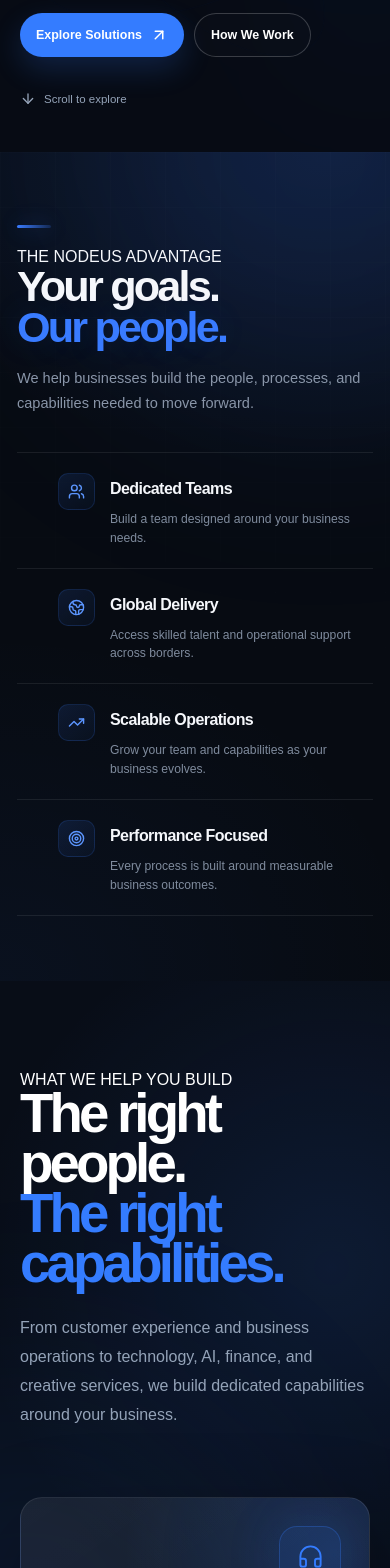
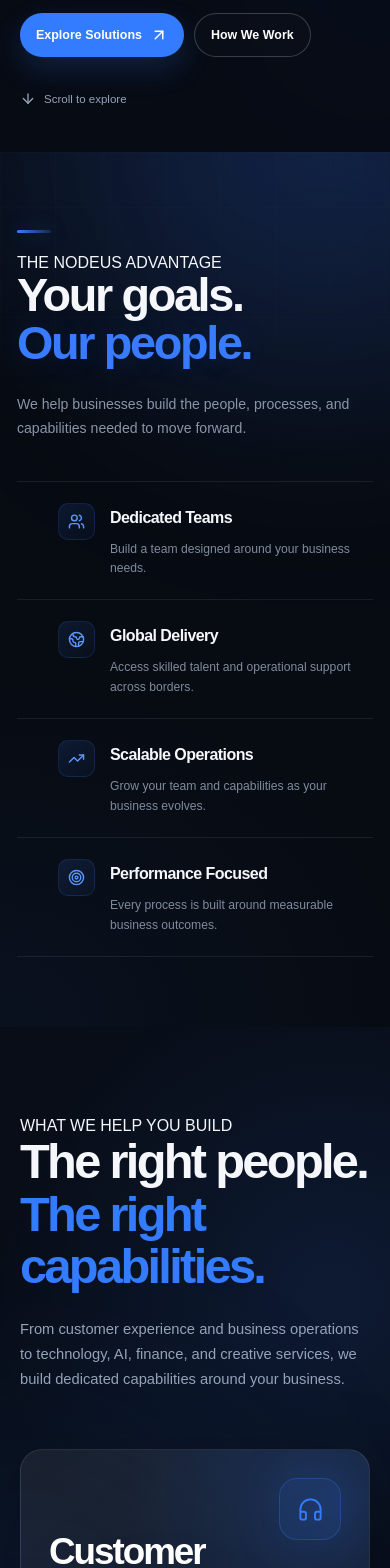
Before and after one commit to nodeus-tech-pvt-ltd/nodeus-website, a React (Vite) app: page / in a window 390 px wide. Shown: the part 432-2000 px from the top of the page. Built offline with nearby package versions, Linux system fonts and the light colour scheme; no server answers.

Commit message:
Update the design

```diff
--- a/src/styles/home/SolutionsPreview.css
+++ b/src/styles/home/SolutionsPreview.css
@@ -5,7 +5,9 @@
 .solutions-slider-section {
   position: relative;
 
-  padding: 120px 6vw;
+  width: 100%;
+
+  padding: 130px 6vw;
 
   overflow: hidden;
 
@@ -17,7 +19,9 @@
     ),
     #080d17;
 
-  color: #ffffff;
+  color: #f5f7fb;
+
+  box-sizing: border-box;
 }
 
 
@@ -38,7 +42,12 @@
 
   border-radius: 50%;
 
-  background: rgba(52, 124, 255, 0.1);
+  background: rgba(
+    52,
+    124,
+    255,
+    0.1
+  );
 
   filter: blur(120px);
 
@@ -56,6 +65,7 @@
   z-index: 1;
 
   width: 100%;
+
   max-width: 1250px;
 
   margin: 0 auto;
@@ -69,41 +79,80 @@
 .solutions-slider-header {
   display: grid;
 
-  grid-template-columns: 1fr 0.62fr;
+  grid-template-columns:
+    minmax(0, 1.35fr)
+    minmax(280px, 0.65fr);
 
-  gap: 90px;
+  gap: 80px;
 
   align-items: end;
 
-  margin-bottom: 65px;
+  margin-bottom: 70px;
 }
 
+
+/* =========================================
+   MAIN HEADING
+========================================= */
+
 .solutions-slider-header h2 {
+  width: 100%;
+
+  max-width: 900px;
+
   margin: 0;
 
-  color: #ffffff;
+  color: #f5f7fb;
 
-  font-size: clamp(
-    3.2rem,
+  font-size:
+    clamp(
+      3.4rem,
       6vw,
-    6.5rem
+      6rem
     );
 
   font-weight: 600;
 
-  line-height: 0.92;
+  /*
+    More vertical breathing room between
+    the two heading lines.
+  */
+  line-height: 1.05;
 
-  letter-spacing: -0.07em;
+  /*
+    Slightly reduced negative tracking
+    prevents the letters from looking squeezed.
+  */
+  letter-spacing: -0.06em;
+
+  text-wrap: balance;
 }
 
+
+/* =========================================
+   BLUE HEADING TEXT
+========================================= */
+
 .solutions-slider-header h2 span {
+  display: inline;
+
   color: #347cff;
 }
 
+
+/* =========================================
+   HEADER DESCRIPTION
+========================================= */
+
 .solutions-slider-header > p {
+  width: 100%;
+
   max-width: 450px;
 
-  margin: 0 0 5px;
+  margin:
+    0
+    0
+    8px;
 
   color: #94a3b8;
 
@@ -120,12 +169,12 @@
 .solutions-slider-wrapper {
   position: relative;
 
-  /* Allow hover animation to remain visible */
   overflow: visible;
 
   min-height: 470px;
 
   padding-top: 12px;
+
   padding-bottom: 12px;
 }
 
@@ -163,7 +212,9 @@
 
   display: grid;
 
-  grid-template-columns: minmax(0, 1fr) 180px;
+  grid-template-columns:
+    minmax(0, 1fr)
+    180px;
 
   min-height: 430px;
 
@@ -171,7 +222,9 @@
 
   overflow: hidden;
 
-  border: 1px solid rgba(
+  border:
+    1px solid
+    rgba(
       255,
       255,
       255,
@@ -183,18 +236,38 @@
   background:
     radial-gradient(
       circle at 90% 10%,
-      rgba(52, 124, 255, 0.18),
+      rgba(
+        52,
+        124,
+        255,
+        0.18
+      ),
       transparent 35%
     ),
     linear-gradient(
       145deg,
-      rgba(255, 255, 255, 0.065),
-      rgba(255, 255, 255, 0.018)
+      rgba(
+        255,
+        255,
+        255,
+        0.065
+      ),
+      rgba(
+        255,
+        255,
+        255,
+        0.018
+      )
     );
 
   box-shadow:
     0 30px 90px
-    rgba(0, 0, 0, 0.28);
+    rgba(
+      0,
+      0,
+      0,
+      0.28
+    );
 
   transition:
     transform 0.4s ease,
@@ -209,14 +282,25 @@
 
 .solution-slider-card-link:hover
 .solution-slider-card {
-  transform: translateY(-7px);
+  transform:
+    translateY(-7px);
 
   border-color:
-    rgba(52, 124, 255, 0.35);
+    rgba(
+      52,
+      124,
+      255,
+      0.35
+    );
 
   box-shadow:
     0 40px 100px
-    rgba(0, 0, 0, 0.38);
+    rgba(
+      0,
+      0,
+      0,
+      0.38
+    );
 }
 
 
@@ -230,19 +314,27 @@
   position: absolute;
 
   right: -100px;
+
   bottom: -180px;
 
   width: 400px;
+
   height: 400px;
 
   border-radius: 50%;
 
   border:
     1px solid
-    rgba(52, 124, 255, 0.12);
+    rgba(
+      52,
+      124,
+      255,
+      0.12
+    );
 
   pointer-events: none;
 }
+
 
 .solution-slider-card::after {
   content: "";
@@ -250,17 +342,25 @@
   position: absolute;
 
   right: 70px;
+
   top: 50%;
 
   width: 280px;
+
   height: 280px;
 
-  transform: translateY(-50%);
+  transform:
+    translateY(-50%);
 
   border-radius: 50%;
 
   background:
-    rgba(52, 124, 255, 0.05);
+    rgba(
+      52,
+      124,
+      255,
+      0.05
+    );
 
   filter: blur(40px);
 
@@ -314,12 +414,21 @@
   padding-top: 70px;
 }
 
+
+/* =========================================
+   CARD HEADING
+========================================= */
+
 .solution-slider-content h3 {
-  margin: 0 0 22px;
+  margin:
+    0
+    0
+    22px;
 
   color: #ffffff;
 
-  font-size: clamp(
+  font-size:
+    clamp(
       2.2rem,
       4vw,
       4.2rem
@@ -327,10 +436,15 @@
 
   font-weight: 600;
 
-  line-height: 0.98;
+  line-height: 1.02;
 
   letter-spacing: -0.055em;
 }
+
+
+/* =========================================
+   CARD DESCRIPTION
+========================================= */
 
 .solution-slider-content > p {
   max-width: 650px;
@@ -359,17 +473,30 @@
   margin-top: 30px;
 }
 
+
 .solution-slider-services span {
-  padding: 8px 13px;
+  padding:
+    8px
+    13px;
 
   border:
     1px solid
-    rgba(255, 255, 255, 0.08);
+    rgba(
+      255,
+      255,
+      255,
+      0.08
+    );
 
   border-radius: 999px;
 
   background:
-    rgba(255, 255, 255, 0.035);
+    rgba(
+      255,
+      255,
+      255,
+      0.035
+    );
 
   color: #bfdbfe;
 
@@ -401,6 +528,7 @@
   transition:
     gap 0.3s ease;
 }
+
 
 .solution-slider-card-link:hover
 .solution-slider-link {
@@ -441,27 +569,44 @@
   place-items: center;
 
   width: 110px;
+
   height: 110px;
 
   border:
     1px solid
-    rgba(52, 124, 255, 0.28);
+    rgba(
+      52,
+      124,
+      255,
+      0.28
+    );
 
   border-radius: 30px;
 
   background:
-    rgba(52, 124, 255, 0.12);
+    rgba(
+      52,
+      124,
+      255,
+      0.12
+    );
 
   color: #347cff;
 
   box-shadow:
     0 0 55px
-    rgba(52, 124, 255, 0.16);
+    rgba(
+      52,
+      124,
+      255,
+      0.16
+    );
 
   transition:
     transform 0.4s ease,
     box-shadow 0.4s ease;
 }
+
 
 .solution-slider-card-link:hover
 .solution-slider-icon {
@@ -471,7 +616,12 @@
 
   box-shadow:
     0 0 70px
-    rgba(52, 124, 255, 0.25);
+    rgba(
+      52,
+      124,
+      255,
+      0.25
+    );
 }
 
 
@@ -485,16 +635,27 @@
   place-items: center;
 
   width: 48px;
+
   height: 48px;
 
   border:
     1px solid
-    rgba(255, 255, 255, 0.1);
+    rgba(
+      255,
+      255,
+      255,
+      0.1
+    );
 
   border-radius: 50%;
 
   background:
-    rgba(255, 255, 255, 0.04);
+    rgba(
+      255,
+      255,
+      255,
+      0.04
+    );
 
   color: #ffffff;
 
@@ -504,6 +665,7 @@
     transform 0.3s ease;
 }
 
+
 .solution-slider-card-link:hover
 .solution-slider-arrow {
   background: #347cff;
@@ -511,7 +673,10 @@
   border-color: #347cff;
 
   transform:
-    translate(4px, -4px);
+    translate(
+      4px,
+      -4px
+    );
 }
 
 
@@ -529,6 +694,7 @@
   margin-top: 25px;
 }
 
+
 .solution-slider-counter {
   display: flex;
 
@@ -537,11 +703,13 @@
   gap: 6px;
 }
 
+
 .solution-slider-counter strong {
   color: #ffffff;
 
   font-size: 1.2rem;
 }
+
 
 .solution-slider-counter span {
   color: #64748b;
@@ -549,28 +717,41 @@
   font-size: 0.85rem;
 }
 
+
 .solution-slider-buttons {
   display: flex;
 
   gap: 10px;
 }
 
+
 .solution-slider-buttons button {
-  width: 48px;
-  height: 48px;
-
   display: grid;
 
   place-items: center;
 
+  width: 48px;
+
+  height: 48px;
+
   border:
     1px solid
-    rgba(255, 255, 255, 0.1);
+    rgba(
+      255,
+      255,
+      255,
+      0.1
+    );
 
   border-radius: 50%;
 
   background:
-    rgba(255, 255, 255, 0.04);
+    rgba(
+      255,
+      255,
+      255,
+      0.04
+    );
 
   color: #ffffff;
 
@@ -580,9 +761,15 @@
     0.3s ease;
 }
 
+
 .solution-slider-buttons button:hover {
   border-color:
-    rgba(52, 124, 255, 0.5);
+    rgba(
+      52,
+      124,
+      255,
+      0.5
+    );
 
   background: #347cff;
 
@@ -610,8 +797,14 @@
 
   border-top:
     1px solid
-    rgba(255, 255, 255, 0.08);
+    rgba(
+      255,
+      255,
+      255,
+      0.08
+    );
 }
+
 
 .solutions-slider-footer p {
   max-width: 420px;
@@ -624,6 +817,7 @@
 
   line-height: 1.7;
 }
+
 
 .all-solutions-link {
   display: inline-flex;
@@ -645,6 +839,7 @@
     color 0.3s ease;
 }
 
+
 .all-solutions-link:hover {
   gap: 16px;
 
@@ -659,16 +854,45 @@
 @media (max-width: 900px) {
 
   .solutions-slider-section {
-    padding: 100px 5vw;
+    padding:
+      105px
+      5vw;
   }
+
 
   .solutions-slider-header {
     grid-template-columns: 1fr;
 
-    gap: 25px;
+    gap: 30px;
 
-    margin-bottom: 50px;
+    align-items: start;
+
+    margin-bottom: 55px;
   }
+
+
+  .solutions-slider-header h2 {
+    max-width: 850px;
+
+    font-size:
+      clamp(
+        3.2rem,
+        8vw,
+        5.5rem
+      );
+
+    line-height: 1.06;
+
+    letter-spacing: -0.06em;
+  }
+
+
+  .solutions-slider-header > p {
+    max-width: 600px;
+
+    margin: 0;
+  }
+
 
   .solution-slider-card {
     grid-template-columns:
@@ -682,17 +906,38 @@
     gap: 30px;
   }
 
+
   .solution-slider-content {
     padding-top: 55px;
   }
 
+
   .solution-slider-icon {
     width: 82px;
+
     height: 82px;
 
     border-radius: 24px;
   }
+}
 
+
+/* =========================================
+   SMALL TABLET
+========================================= */
+
+@media (max-width: 750px) {
+
+  .solutions-slider-header h2 {
+    font-size:
+      clamp(
+        3rem,
+        9vw,
+        5rem
+      );
+
+    line-height: 1.07;
+  }
 }
 
 
@@ -703,16 +948,55 @@
 @media (max-width: 600px) {
 
   .solutions-slider-section {
-    padding: 90px 20px;
+    padding:
+      90px
+      20px;
   }
 
+
+  /* -----------------------------------------
+     HEADER
+  ----------------------------------------- */
+
+  .solutions-slider-header {
+    gap: 24px;
+
+    margin-bottom: 45px;
+  }
+
+
   .solutions-slider-header h2 {
-    font-size: clamp(
-      2.8rem,
-      14vw,
-      4.5rem
+    width: 100%;
+
+    max-width: 100%;
+
+    font-size:
+      clamp(
+        2.7rem,
+        12.5vw,
+        4.2rem
       );
+
+    line-height: 1.08;
+
+    letter-spacing: -0.055em;
+
+    text-wrap: balance;
   }
+
+
+  .solutions-slider-header > p {
+    max-width: 100%;
+
+    font-size: 0.92rem;
+
+    line-height: 1.7;
+  }
+
+
+  /* -----------------------------------------
+     CARD
+  ----------------------------------------- */
 
   .solution-slider-card {
     grid-template-columns: 1fr;
@@ -724,21 +1008,28 @@
     border-radius: 22px;
   }
 
+
   .solution-slider-left {
     min-height: 100%;
   }
+
 
   .solution-slider-number {
     margin-bottom: 0;
   }
 
+
   .solution-slider-content {
     padding-top: 55px;
   }
 
+
   .solution-slider-content h3 {
     font-size: 2.3rem;
+
+    line-height: 1.04;
   }
+
 
   .solution-slider-content > p {
     font-size: 0.9rem;
@@ -746,38 +1037,60 @@
     line-height: 1.7;
   }
 
+
+  /* -----------------------------------------
+     SERVICES
+  ----------------------------------------- */
+
   .solution-slider-services {
     margin-top: 24px;
   }
+
+
+  /* -----------------------------------------
+     RIGHT SIDE
+  ----------------------------------------- */
 
   .solution-slider-right {
     position: absolute;
 
     top: 28px;
+
     right: 28px;
 
     display: block;
   }
 
+
   .solution-slider-icon {
     width: 62px;
+
     height: 62px;
 
     border-radius: 18px;
   }
 
+
   .solution-slider-icon svg {
     width: 27px;
+
     height: 27px;
   }
+
 
   .solution-slider-arrow {
     display: none;
   }
 
+
   .solution-slider-link {
     margin-top: 28px;
   }
+
+
+  /* -----------------------------------------
+     FOOTER
+  ----------------------------------------- */
 
   .solutions-slider-footer {
     flex-direction: column;
@@ -786,5 +1099,44 @@
 
     margin-top: 40px;
   }
+}
 
+
+/* =========================================
+   VERY SMALL PHONES
+========================================= */
+
+@media (max-width: 380px) {
+
+  .solutions-slider-section {
+    padding:
+      80px
+      18px;
   }
+
+
+  .solutions-slider-header h2 {
+    font-size: 2.6rem;
+
+    line-height: 1.08;
+
+    letter-spacing: -0.05em;
+  }
+
+
+  .solution-slider-card {
+    padding: 24px;
+  }
+
+
+  .solution-slider-content {
+    padding-top: 50px;
+  }
+
+
+  .solution-slider-content h3 {
+    font-size: 2.1rem;
+
+    line-height: 1.05;
+  }
+}
--- a/src/styles/home/TrustStrip.css
+++ b/src/styles/home/TrustStrip.css
@@ -14,11 +14,13 @@
   --trust-muted: #8995a8;
 
   position: relative;
+
   width: 100%;
+
   box-sizing: border-box;
 
   padding:
-    clamp(80px, 9vw, 140px)
+    clamp(90px, 10vw, 150px)
     max(24px, 6vw);
 
   overflow: hidden;
@@ -41,13 +43,14 @@
 
 
 /* =========================================================
-   BACKGROUND
+   BACKGROUND GRID
 ========================================================= */
 
 .trust-strip::before {
   content: "";
 
   position: absolute;
+
   inset: 0;
 
   pointer-events: none;
@@ -76,7 +79,9 @@
 }
 
 
-/* Blue atmospheric glow */
+/* =========================================================
+   BLUE ATMOSPHERIC GLOW
+========================================================= */
 
 .trust-strip::after {
   content: "";
@@ -84,9 +89,11 @@
   position: absolute;
 
   width: 500px;
+
   height: 500px;
 
   top: -260px;
+
   right: -180px;
 
   border-radius: 50%;
@@ -106,6 +113,7 @@
 
 .trust-grid {
   position: relative;
+
   z-index: 2;
 
   width: min(1280px, 100%);
@@ -115,10 +123,11 @@
   display: grid;
 
   grid-template-columns:
-    minmax(280px, 0.72fr)
-    minmax(0, 1.28fr);
+    minmax(360px, 0.78fr)
+    minmax(0, 1.22fr);
 
-  gap: clamp(45px, 7vw, 110px);
+  gap:
+    clamp(55px, 7vw, 110px);
 
   align-items: start;
 }
@@ -134,10 +143,14 @@
   align-self: start;
 
   padding-top: 8px;
+
+  min-width: 0;
 }
 
 
-/* Small blue marker */
+/* =========================================================
+   SMALL BLUE MARKER
+========================================================= */
 
 .trust-intro::before {
   content: "";
@@ -145,9 +158,10 @@
   display: block;
 
   width: 42px;
+
   height: 3px;
 
-  margin-bottom: 24px;
+  margin-bottom: 25px;
 
   border-radius: 999px;
 
@@ -165,36 +179,78 @@
 
 
 /* =========================================================
+   INTRO LABEL
+========================================================= */
+
+.trust-intro-label {
+  display: block;
+
+  margin-bottom: 18px;
+
+  color: #ffffff;
+
+  font-size: 0.95rem;
+
+  font-weight: 500;
+
+  line-height: 1.4;
+}
+
+
+/* =========================================================
    INTRO HEADING
 ========================================================= */
 
 .trust-intro h2 {
-  max-width: 520px;
+  width: 100%;
+
+  max-width: 600px;
 
   margin:
     0
     0
-    25px;
+    28px;
 
   color: var(--trust-text);
 
   font-size:
     clamp(
-      3rem,
-      5.2vw,
+      3.4rem,
+      5.4vw,
       5.7rem
     );
 
   font-weight: 700;
 
-  line-height: 0.91;
+  /*
+    Increased from 0.91.
+    This is the main fix for the squeezed appearance.
+  */
+  line-height: 0.99;
 
   letter-spacing: -0.065em;
+
+  text-wrap: balance;
 }
 
 
+/*
+   Make the blue phrase its own clean line.
+
+   This prevents:
+   "Our"
+   "people."
+
+   and gives the heading a much more intentional
+   editorial layout.
+*/
+
 .trust-intro h2 span {
-  display: inline;
+  display: block;
+
+  width: max-content;
+
+  max-width: 100%;
 
   color: var(--trust-blue);
 
@@ -209,7 +265,9 @@
 ========================================================= */
 
 .trust-intro p {
-  max-width: 430px;
+  width: 100%;
+
+  max-width: 470px;
 
   margin: 0;
 
@@ -217,9 +275,9 @@
 
   font-size:
     clamp(
-      0.9rem,
+      0.95rem,
       1.1vw,
-      1rem
+      1.05rem
     );
 
   line-height: 1.8;
@@ -247,7 +305,6 @@
 
 /* =========================================================
    CAPABILITY CARD
-   Redesigned as horizontal editorial rows
 ========================================================= */
 
 .capability-card {
@@ -272,7 +329,7 @@
   column-gap: 20px;
 
   padding:
-    27px
+    29px
     4px;
 
   overflow: hidden;
@@ -287,7 +344,7 @@
 
   background: transparent;
 
-  backdrop-filter: none;
+  --arrow-opacity: 0;
 
   transition:
     padding 0.35s ease,
@@ -363,6 +420,8 @@
   box-shadow: none;
 
   background: transparent;
+
+  --arrow-opacity: 1;
 }
 
 
@@ -420,6 +479,7 @@
   grid-column: 2;
 
   width: 48px;
+
   height: 48px;
 
   box-sizing: border-box;
@@ -497,7 +557,10 @@
 
   z-index: 2;
 
-  margin: 0 0 6px;
+  margin:
+    0
+    0
+    7px;
 
   color: var(--trust-text);
 
@@ -510,7 +573,7 @@
 
   font-weight: 650;
 
-  line-height: 1.15;
+  line-height: 1.2;
 
   letter-spacing: -0.035em;
 }
@@ -527,8 +590,7 @@
 
   margin: 0;
 
-  color:
-    #7f8b9d;
+  color: #7f8b9d;
 
   font-size:
     clamp(
@@ -537,27 +599,16 @@
       0.91rem
     );
 
-  line-height: 1.6;
+  line-height: 1.65;
 }
 
 
 /* =========================================================
-   SUBTLE ARROW INDICATOR
-   Added through CSS without JSX
+   ARROW INDICATOR
 ========================================================= */
 
-.capability-card {
-  --arrow-opacity: 0;
-}
-
-
-.capability-card:hover {
-  --arrow-opacity: 1;
-}
-
-
 .capability-card > h3::after {
-  /* content: "↗"; */
+  content: "↗";
 
   display: inline-block;
 
@@ -598,10 +649,20 @@
 
   .trust-grid {
     grid-template-columns:
-      minmax(240px, 0.65fr)
-      minmax(0, 1.35fr);
+      minmax(310px, 0.7fr)
+      minmax(0, 1.3fr);
 
     gap: 55px;
+  }
+
+
+  .trust-intro h2 {
+    font-size:
+      clamp(
+        3.2rem,
+        5.5vw,
+        5rem
+      );
   }
 
 
@@ -621,6 +682,7 @@
 
   .capability-top svg {
     width: 44px;
+
     height: 44px;
 
     padding: 12px;
@@ -637,7 +699,7 @@
 
   .trust-strip {
     padding:
-      95px
+      100px
       max(24px, 5vw);
   }
 
@@ -645,7 +707,7 @@
   .trust-grid {
     grid-template-columns: 1fr;
 
-    gap: 55px;
+    gap: 60px;
   }
 
 
@@ -655,14 +717,21 @@
 
 
   .trust-intro h2 {
-    max-width: 650px;
+    max-width: 700px;
 
     font-size:
       clamp(
-        3.1rem,
-        8vw,
-        5rem
+        3.5rem,
+        9vw,
+        5.5rem
       );
+
+    line-height: 1;
+  }
+
+
+  .trust-intro h2 span {
+    width: auto;
   }
 
 
@@ -686,7 +755,7 @@
 
   .trust-strip {
     padding:
-      75px
+      80px
       20px;
   }
 
@@ -698,39 +767,77 @@
 
 
   .trust-grid {
-    gap: 42px;
+    gap: 48px;
+  }
+
+
+  .trust-intro {
+    width: 100%;
+
+    max-width: 100%;
   }
 
 
   .trust-intro::before {
     width: 34px;
 
-    margin-bottom: 20px;
+    height: 3px;
+
+    margin-bottom: 21px;
   }
 
 
   .trust-intro h2 {
-    margin-bottom: 19px;
+    width: 100%;
+
+    max-width: 100%;
+
+    margin:
+      0
+      0
+      25px;
 
     font-size:
       clamp(
-        2.75rem,
-        13vw,
-        4rem
+        2.65rem,
+        12vw,
+        3.55rem
       );
 
-    line-height: 0.94;
+    /*
+      Much more breathing room between lines.
+    */
+    line-height: 1.01;
+
+    letter-spacing: -0.055em;
+
+    text-wrap: balance;
+  }
+
+
+  .trust-intro h2 span {
+    display: block;
+
+    width: max-content;
+
+    max-width: 100%;
   }
 
 
   .trust-intro p {
-    font-size: 0.91rem;
+    width: 100%;
 
-    line-height: 1.7;
+    max-width: 470px;
+
+    font-size: 0.93rem;
+
+    line-height: 1.75;
   }
 
 
-  /* Mobile cards */
+  /* -----------------------------------------
+     MOBILE CARDS
+  ----------------------------------------- */
 
   .capability-card {
     grid-template-columns:
@@ -741,7 +848,7 @@
     column-gap: 13px;
 
     padding:
-      22px
+      24px
       0;
   }
 
@@ -758,6 +865,7 @@
 
   .capability-top svg {
     width: 40px;
+
     height: 40px;
 
     padding: 10px;
@@ -769,14 +877,14 @@
   .capability-card h3 {
     font-size: 1.08rem;
 
-    line-height: 1.2;
+    line-height: 1.25;
   }
 
 
   .capability-card p {
     font-size: 0.8rem;
 
-    line-height: 1.55;
+    line-height: 1.6;
   }
 
 
@@ -795,18 +903,34 @@
 
   .trust-strip {
     padding:
-      65px
+      70px
       17px;
   }
 
 
   .trust-grid {
-    gap: 36px;
+    gap: 40px;
   }
 
 
   .trust-intro h2 {
-    font-size: 2.7rem;
+    font-size:
+      clamp(
+        2.5rem,
+        12vw,
+        3.2rem
+      );
+
+    line-height: 1.02;
+
+    letter-spacing: -0.05em;
+  }
+
+
+  .trust-intro p {
+    font-size: 0.88rem;
+
+    line-height: 1.7;
   }
 
 
@@ -819,13 +943,14 @@
     column-gap: 10px;
 
     padding:
-      20px
+      21px
       0;
   }
 
 
   .capability-top svg {
     width: 37px;
+
     height: 37px;
 
     padding: 9px;
@@ -836,11 +961,15 @@
 
   .capability-card h3 {
     font-size: 1rem;
+
+    line-height: 1.25;
   }
 
 
   .capability-card p {
     font-size: 0.76rem;
+
+    line-height: 1.6;
   }
 
 }
@@ -854,7 +983,15 @@
 
   .trust-strip {
     padding-left: 14px;
+
     padding-right: 14px;
+  }
+
+
+  .trust-intro h2 {
+    font-size: 2.35rem;
+
+    line-height: 1.03;
   }
 
 
@@ -875,6 +1012,7 @@
 
   .capability-top svg {
     width: 34px;
+
     height: 34px;
 
     padding: 8px;
@@ -888,6 +1026,8 @@
 
   .capability-card p {
     font-size: 0.72rem;
+
+    line-height: 1.6;
   }
 
 }
```
Lines whose indentation alone changed are shown as unchanged.
